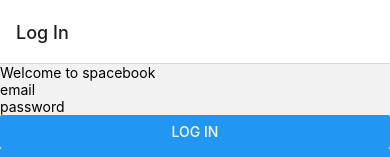
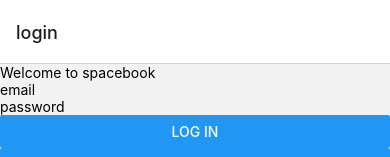
Before and after one commit to mcdermottm97/Spacebook-Client, a React Native app: screen / in a window 390 px wide. Shown: the top 157 px of the page. Built offline with nearby package versions, Linux system fonts and the light colour scheme.

Commit message:
Update App.js

```diff
--- a/App.js
+++ b/App.js
@@ -1,5 +1,7 @@
+/* eslint-disable react/prefer-stateless-function */
 /* eslint-disable import/extensions */
 /* eslint-disable import/no-unresolved */
+import 'react-native-gesture-handler';
 import * as React from 'react';
 import { Component } from 'react';
 import { NavigationContainer } from '@react-navigation/native';
@@ -12,18 +14,13 @@
 const Stack = createNativeStackNavigator();
 
 class App extends Component {
-  constructor(props) {
-    super(props);
-    this.state = {};
-  }
-
   render() {
     return (
       <NavigationContainer>
-        <Stack.Navigator initialRouteName="Log In">
-          <Stack.Screen name="Home" component={HomeScreen} />
-          <Stack.Screen name="Log In" component={LoginScreen} />
-          <Stack.Screen name="Sign Up" component={SignupScreen} />
+        <Stack.Navigator initialRouteName="login">
+          <Stack.Screen name="home" component={HomeScreen} />
+          <Stack.Screen name="login" component={LoginScreen} />
+          <Stack.Screen name="signup" component={SignupScreen} />
         </Stack.Navigator>
       </NavigationContainer>
     );
```
